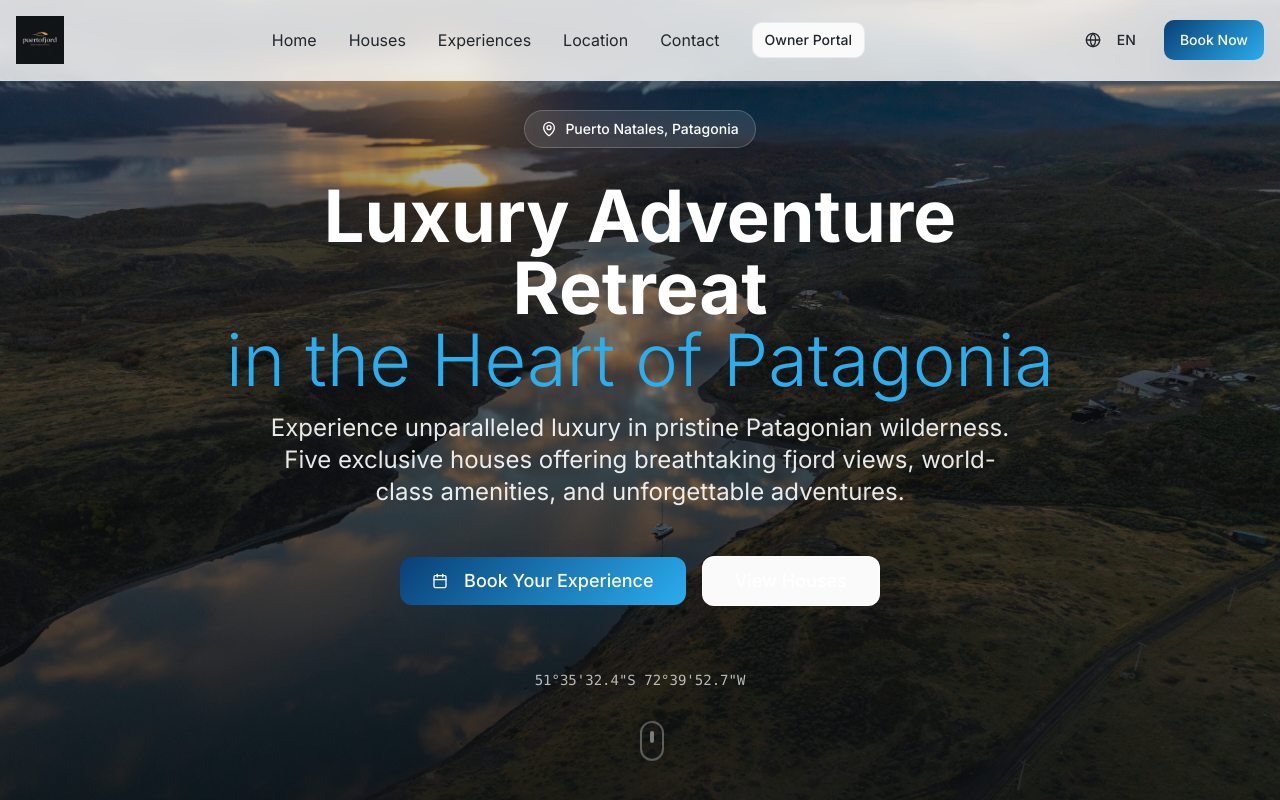
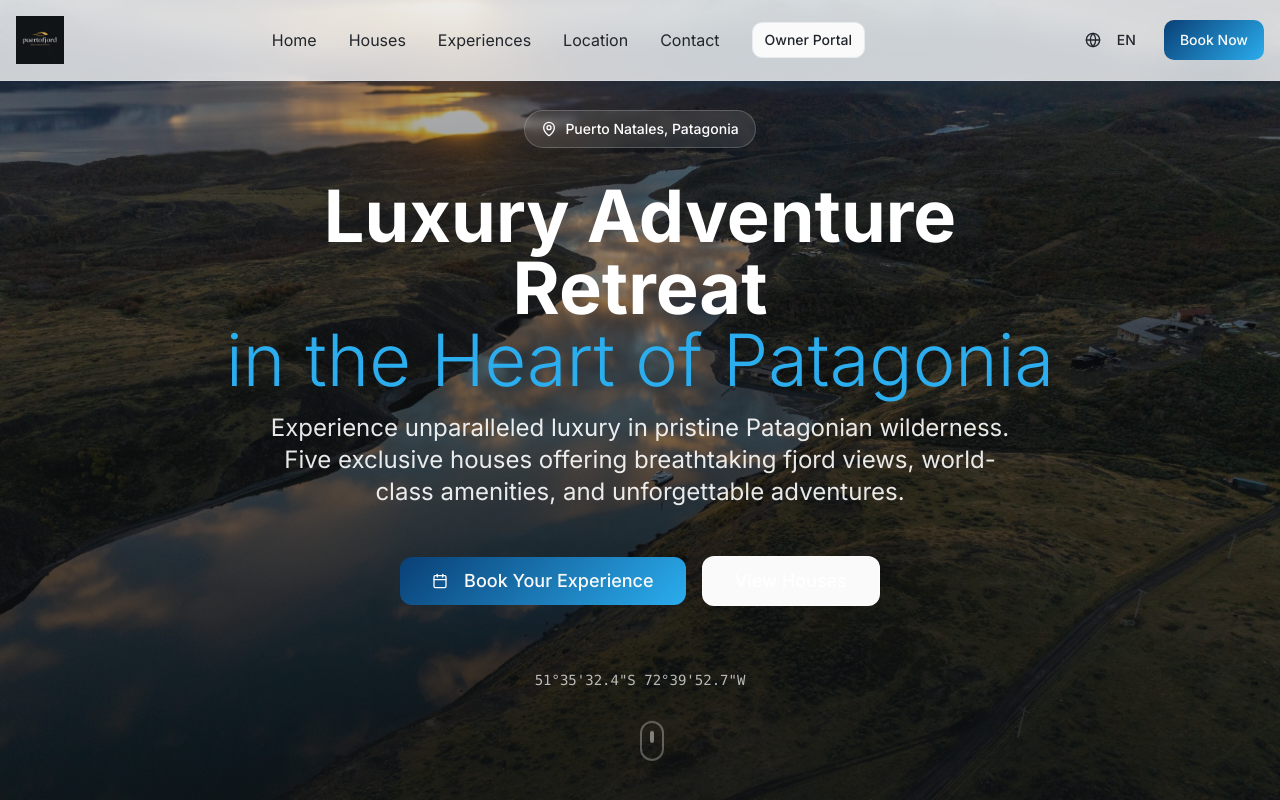
Before and after one commit to etastets-droid/portfjord, a React (Vite) app: page / in a window 1280 px wide. Shown: the top 800 px of the page. Built offline with nearby package versions, Linux system fonts and the light colour scheme.

Commit message:
Move main image down
Adjust the main image position to move it further down.

```diff
--- a/src/components/sections/HeroSection.tsx
+++ b/src/components/sections/HeroSection.tsx
@@ -34,8 +34,11 @@ export function HeroSection({ language }: HeroSectionProps) {
     <section id="home" className="relative min-h-screen flex items-center justify-center overflow-hidden">
       {/* Background Image */}
       <div
-        className="absolute inset-0 bg-cover bg-center bg-no-repeat"
-        style={{ backgroundImage: `url(${heroImage})` }}
+        className="absolute inset-0 bg-cover bg-no-repeat"
+        style={{
+          backgroundImage: `url(${heroImage})`,
+          backgroundPosition: '50% 65%'
+        }}
       />
 
       {/* Gradient Overlay */}
```
